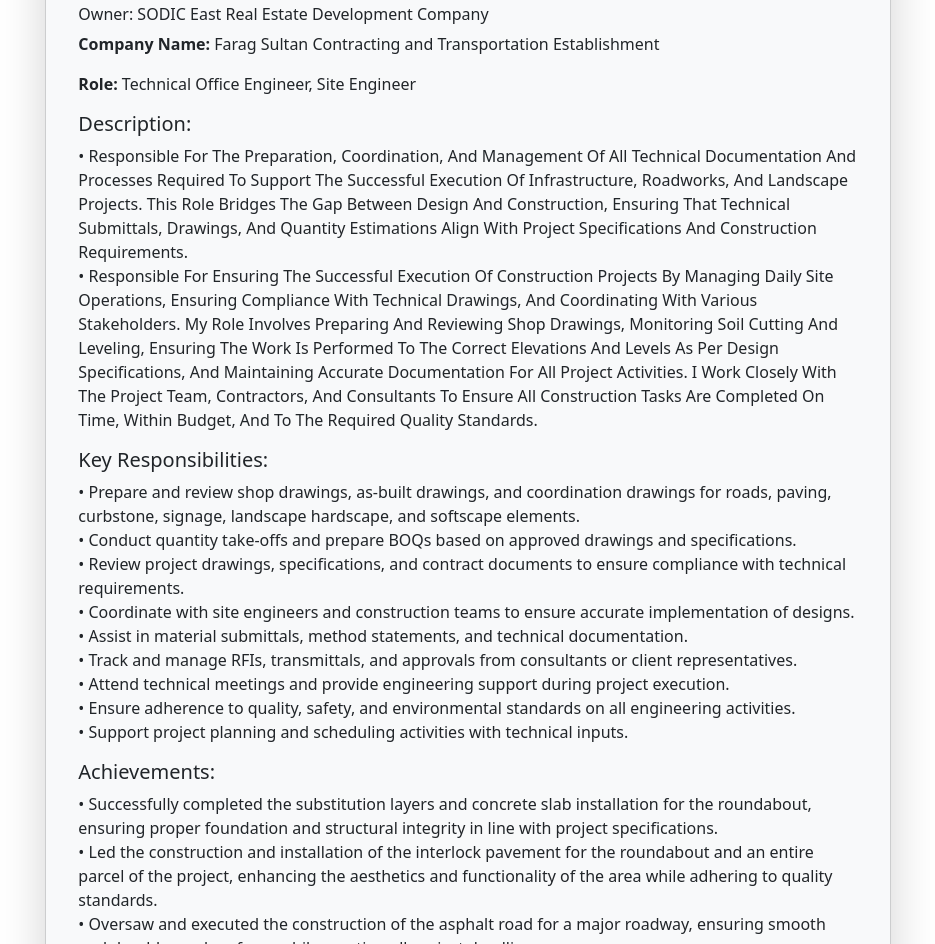
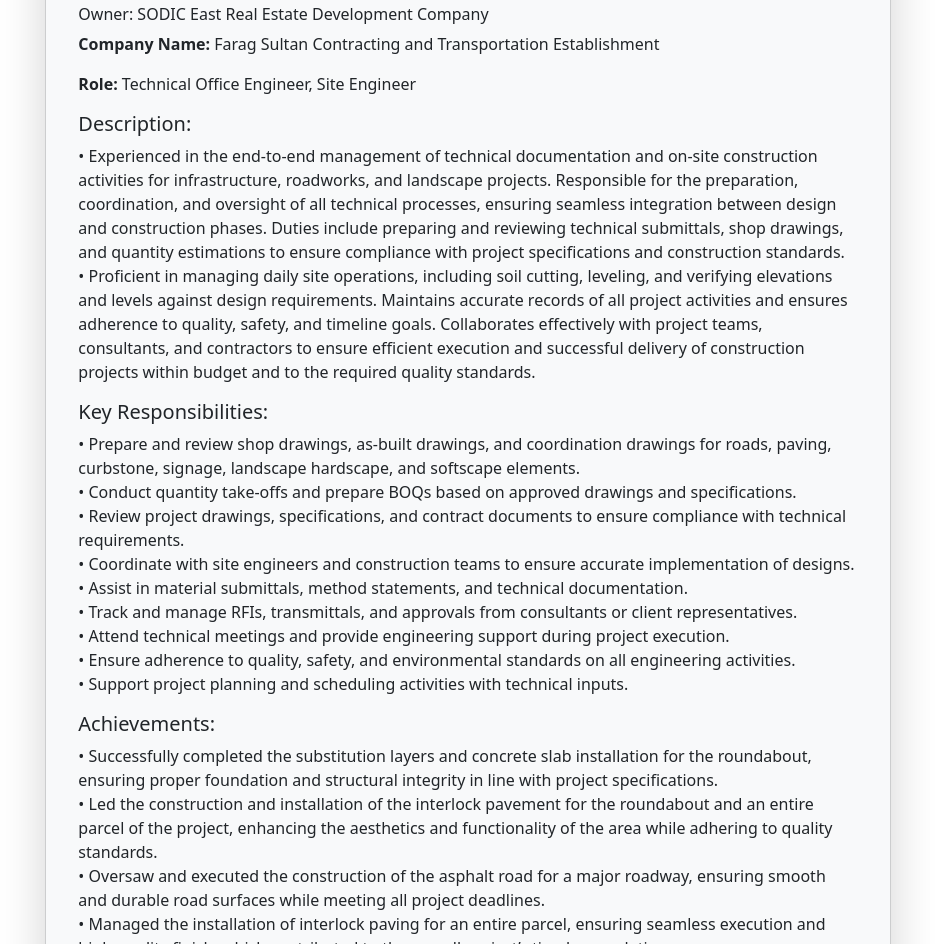
Before and after one commit to AhmedMansour024/Civil-Portfolio, a plain HTML site: page index.html in a window 1280 px wide. Shown: the part 2490-3434 px from the top of the page, without its empty margins (172-1107 px from the left). Drawn offline with nearby package versions, Linux system fonts and the light colour scheme.

Commit message:
Update index.html

```diff
--- a/index.html
+++ b/index.html
@@ -157,8 +157,8 @@
                   <p><strong>Role: </strong>Technical Office Engineer, Site Engineer</p>
                   <h5>Description:</h5>
                   <p>
-                    •	Responsible For The Preparation, Coordination, And Management Of All Technical Documentation And Processes Required To Support The Successful Execution Of Infrastructure, Roadworks, And Landscape Projects. This Role Bridges The Gap Between Design And Construction, Ensuring That Technical Submittals, Drawings, And Quantity Estimations Align With Project Specifications And Construction Requirements.<br>
-                    •	Responsible For Ensuring The Successful Execution Of Construction Projects By Managing Daily Site Operations, Ensuring Compliance With Technical Drawings, And Coordinating With Various Stakeholders. My Role Involves Preparing And Reviewing Shop Drawings, Monitoring Soil Cutting And Leveling, Ensuring The Work Is Performed To The Correct Elevations And Levels As Per Design Specifications, And Maintaining Accurate Documentation For All Project Activities. I Work Closely With The Project Team, Contractors, And Consultants To Ensure All Construction Tasks Are Completed On Time, Within Budget, And To The Required Quality Standards.</p>
+                    •	Experienced in the end-to-end management of technical documentation and on-site construction activities for infrastructure, roadworks, and landscape projects. Responsible for the preparation, coordination, and oversight of all technical processes, ensuring seamless integration between design and construction phases. Duties include preparing and reviewing technical submittals, shop drawings, and quantity estimations to ensure compliance with project specifications and construction standards.<br>
+                    •	Proficient in managing daily site operations, including soil cutting, leveling, and verifying elevations and levels against design requirements. Maintains accurate records of all project activities and ensures adherence to quality, safety, and timeline goals. Collaborates effectively with project teams, consultants, and contractors to ensure efficient execution and successful delivery of construction projects within budget and to the required quality standards.
                     <h5>Key Responsibilities:</h5>
                   <p>
                     •	Prepare and review shop drawings, as-built drawings, and coordination drawings for roads, paving, curbstone, signage, landscape hardscape, and softscape elements. <br>
```
